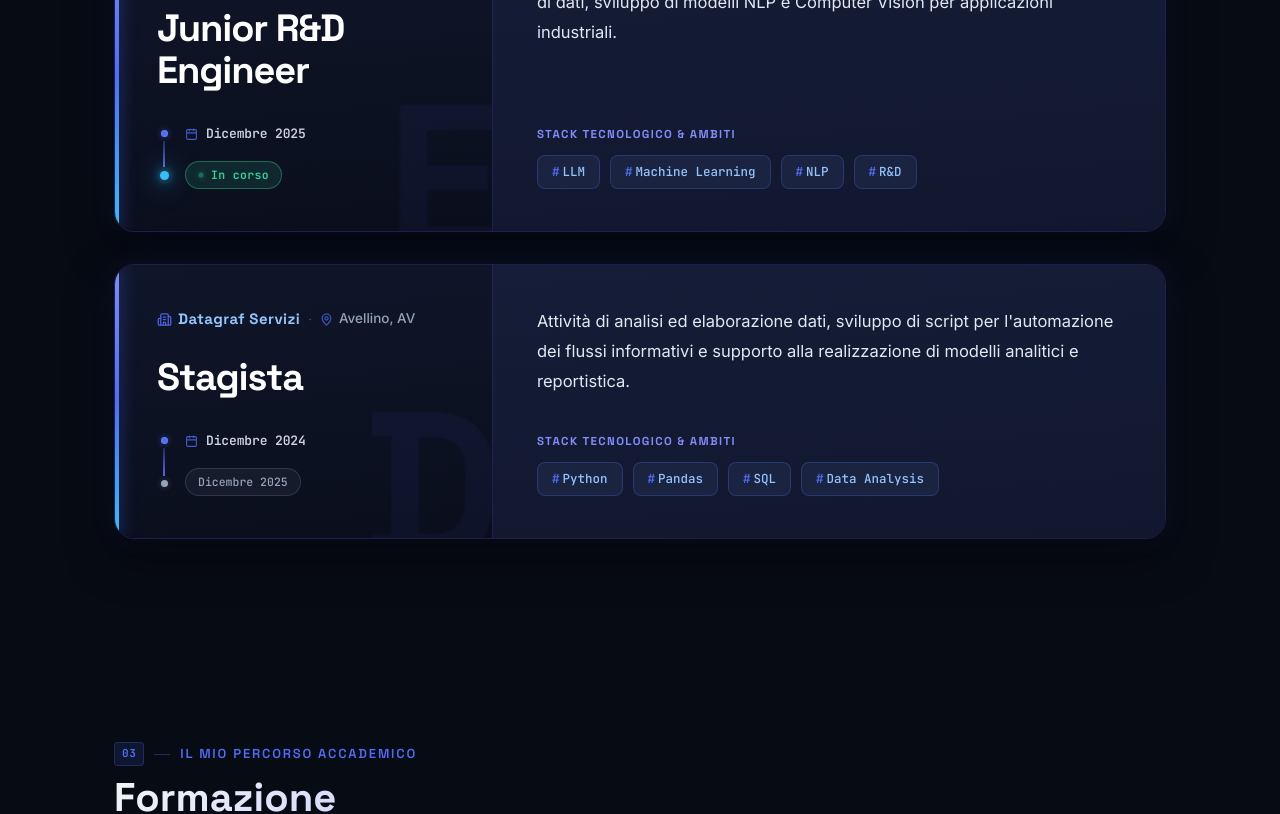
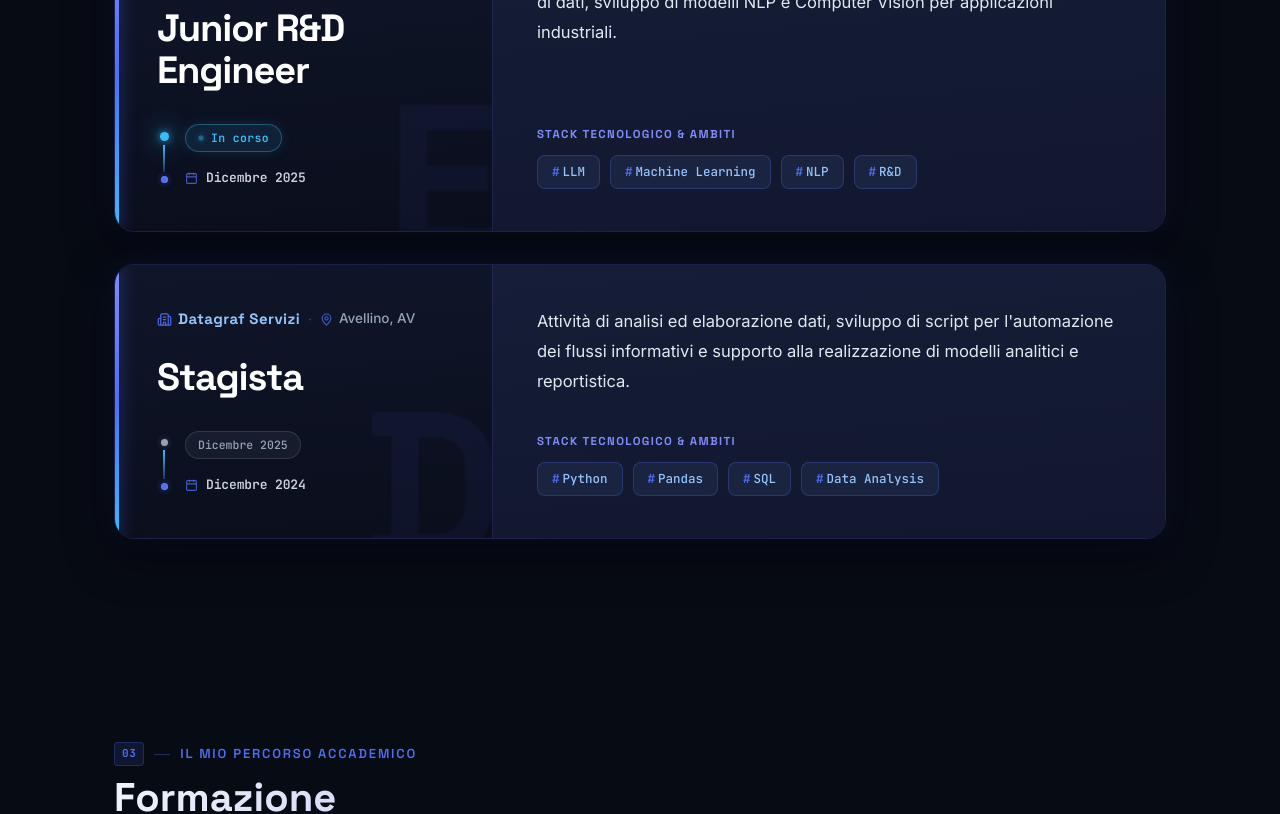
Before and after one commit to ManuelRix-11/PortFolio, a React (Vite) app: page / in a window 1280 px wide. Shown: the part 1820-2634 px from the top of the page. Built offline with nearby package versions, Linux system fonts and the light colour scheme.

Commit message:
feat: add Experience component along with CV templates and preview scripts

```diff
--- a/src/components/Experience.css
+++ b/src/components/Experience.css
@@ -161,14 +161,15 @@
   align-items: center;
   gap: 7px;
   padding: 4px 12px;
-  background: rgba(52, 211, 153, 0.12);
-  border: 1px solid rgba(52, 211, 153, 0.4);
+  background: rgba(56, 189, 248, 0.1);
+  border: 1px solid rgba(56, 189, 248, 0.35);
   border-radius: 100px;
-  color: var(--success);
+  color: #38BDF8;
   font-family: var(--font-mono);
   font-size: 11.5px;
   font-weight: 600;
   letter-spacing: 0.03em;
+  box-shadow: 0 0 14px rgba(56, 189, 248, 0.12);
 }
 
 .spotlight-past-pill {
@@ -188,14 +189,14 @@
   width: 6px;
   height: 6px;
   border-radius: 50%;
-  background: var(--success);
-  box-shadow: 0 0 8px var(--success);
-  animation: pulseGreen 2s infinite ease-in-out;
+  background: #38BDF8;
+  box-shadow: 0 0 8px #38BDF8;
+  animation: pulseCyan 2s infinite ease-in-out;
 }
 
-@keyframes pulseGreen {
+@keyframes pulseCyan {
   0%, 100% { opacity: 1; transform: scale(1); }
-  50% { opacity: 0.4; transform: scale(0.85); }
+  50% { opacity: 0.45; transform: scale(0.85); }
 }
 
 /* Top: Company & Location Bar */
@@ -272,13 +273,13 @@
   z-index: 1;
 }
 
-/* Spine Column: Static Top Dot -> Gradient Line -> Pulsing Bottom Dot */
+/* Spine Column: Most Recent Top Dot -> Gradient Line -> Static Start Bottom Dot */
 .timeline-spine-col {
   display: flex;
   flex-direction: column;
   align-items: center;
   justify-content: space-between;
-  padding: 6px 0 9px 0;
+  padding: 8px 0 6px 0;
   width: 14px;
   flex-shrink: 0;
 }
@@ -294,12 +295,12 @@
   flex-shrink: 0;
 }
 
-/* Thin Gradient Line connecting the two milestones */
+/* Thin Gradient Line connecting the two milestones (from top recent/now down to bottom start) */
 .timeline-track-line {
   width: 2px;
   flex-grow: 1;
   min-height: 24px;
-  background: linear-gradient(180deg, rgba(79, 110, 247, 0.3) 0%, rgba(99, 102, 241, 0.95) 100%);
+  background: linear-gradient(180deg, #38BDF8 0%, rgba(79, 110, 247, 0.35) 100%);
   margin: 4px 0;
 }
 
@@ -360,12 +361,18 @@
   }
 }
 
-/* Nodes Column: Start Date (top) and Status Badge (bottom) */
+/* Nodes Column: Most Recent Milestone (top) and Start Date (bottom) */
 .timeline-nodes-col {
   display: flex;
   flex-direction: column;
   justify-content: space-between;
   gap: 16px;
+}
+
+.timeline-node-recent {
+  display: inline-flex;
+  align-items: center;
+  min-height: 26px;
 }
 
 .timeline-node-start {
@@ -386,13 +393,6 @@
   font-weight: 600;
   color: #CBD5E1;
   letter-spacing: -0.01em;
-}
-
-.timeline-node-now {
-  display: inline-flex;
-  align-items: center;
-  gap: 10px;
-  min-height: 26px;
 }
 
 /* ── 2. Right Narrative & Stack Column (Elevated Indigo-Tinted Contrast) ── */
--- a/src/components/Experience.jsx
+++ b/src/components/Experience.jsx
@@ -85,14 +85,10 @@ export default function Experience() {
                     {/* Dominant Role Title */}
                     <h3 className="spotlight-role-title">{item.role}</h3>
 
-                    {/* Internal Role Progression Timeline (Start Date -> Line -> Present Active Dot) */}
+                    {/* Internal Role Progression Timeline (Recent/Now on TOP -> Line -> Start/Oldest on BOTTOM) */}
                     <div className="role-timeline-track">
                       <div className="timeline-spine-col" aria-hidden="true">
-                        {/* Top Dot: Start Point (Static) */}
-                        <span className="timeline-dot-start" />
-                        {/* Connecting Gradient Line */}
-                        <span className="timeline-track-line" />
-                        {/* Bottom Dot: Active Now Point or Past End Point */}
+                        {/* Top Dot: Most Recent Milestone (Active Now pulse or Past End Point) */}
                         {isCurrent ? (
                           <span className="timeline-dot-now">
                             <span className="timeline-pulse-ring" />
@@ -100,17 +96,15 @@ export default function Experience() {
                         ) : (
                           <span className="timeline-dot-end" />
                         )}
+                        {/* Connecting Gradient Line */}
+                        <span className="timeline-track-line" />
+                        {/* Bottom Dot: Oldest / Start Milestone (Static) */}
+                        <span className="timeline-dot-start" />
                       </div>
 
                       <div className="timeline-nodes-col">
-                        {/* Top Milestone: Start Date */}
-                        <div className="timeline-node timeline-node-start">
-                          <Calendar size={13} className="timeline-icon-cal" />
-                          <span className="timeline-date-text">{startDate}</span>
-                        </div>
-
-                        {/* Bottom Milestone: Active Now Badge */}
-                        <div className="timeline-node timeline-node-now">
+                        {/* Top Milestone: Most Recent (In corso or End Date) */}
+                        <div className="timeline-node timeline-node-recent">
                           {isCurrent ? (
                             <div className="spotlight-live-pill">
                               <span className="live-pulse-dot" />
@@ -123,6 +117,12 @@ export default function Experience() {
                               </span>
                             </div>
                           )}
+                        </div>
+
+                        {/* Bottom Milestone: Oldest / Start Date */}
+                        <div className="timeline-node timeline-node-start">
+                          <Calendar size={13} className="timeline-icon-cal" />
+                          <span className="timeline-date-text">{startDate}</span>
                         </div>
                       </div>
                     </div>
```
